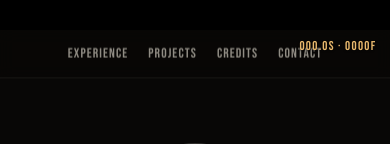
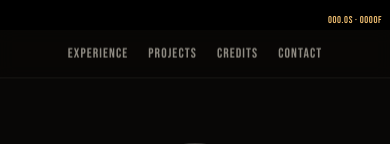
Before and after one commit to samthropic/personal-portfolio, a Next.js app: page / in a window 390 px wide. Shown: the top 144 px of the page. Built offline with nearby package versions, Linux system fonts and the light colour scheme.

Commit message:
fix sizing issue on frame numbers and leadership pictures

```diff
--- a/src/components/aperture/portfolio.module.css
+++ b/src/components/aperture/portfolio.module.css
@@ -599,14 +599,30 @@
   max-width: 100%;
   min-width: 0;
   box-sizing: border-box;
-  overflow-x: hidden;
-  scroll-snap-type: none;
+  /* Phone: swipeable reel with larger frames */
+  overflow-x: auto;
+  scroll-snap-type: x mandatory;
+  gap: 0.65rem;
+  -webkit-overflow-scrolling: touch;
 }
 
 .leadItem .still {
-  flex: 1 1 0;
-  width: auto;
+  flex: 0 0 auto;
+  width: min(82vw, 300px);
   min-width: 0;
+}
+
+@media (min-width: 700px) {
+  .leadItem .stillStrip {
+    overflow-x: hidden;
+    scroll-snap-type: none;
+    gap: 0.65rem;
+  }
+
+  .leadItem .still {
+    flex: 1 1 0;
+    width: auto;
+  }
 }
 
 .creditLabel {
--- a/src/components/aperture/scroll.module.css
+++ b/src/components/aperture/scroll.module.css
@@ -28,13 +28,25 @@
 .tc {
   position: absolute;
   right: 0.85rem;
-  top: 0.45rem;
+  /* Sit in the top letterbox above the progress bar, clear of nav tabs */
+  top: auto;
+  bottom: calc(100% + 0.35rem);
   font-family: var(--font-aperture-display), Impact, sans-serif;
   font-size: 0.8rem;
   letter-spacing: 0.1em;
+  line-height: 1;
   color: #e8b86d;
   text-shadow: 0 1px 2px rgba(0, 0, 0, 0.75);
   white-space: nowrap;
+}
+
+@media (max-width: 640px) {
+  .tc {
+    right: 0.5rem;
+    bottom: calc(100% + 0.2rem);
+    font-size: 0.62rem;
+    letter-spacing: 0.06em;
+  }
 }
 
 @media (prefers-reduced-motion: reduce) {
```
